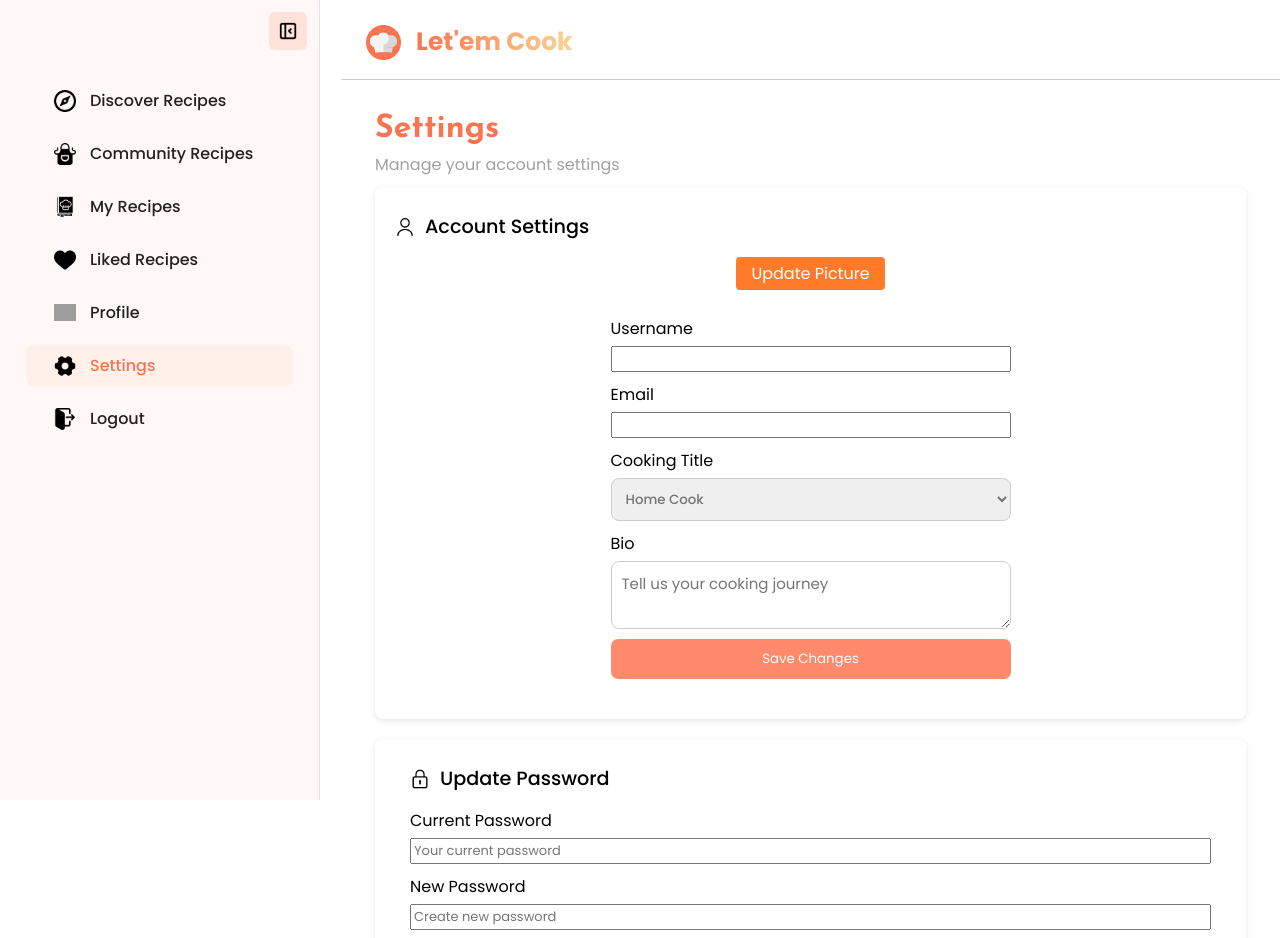
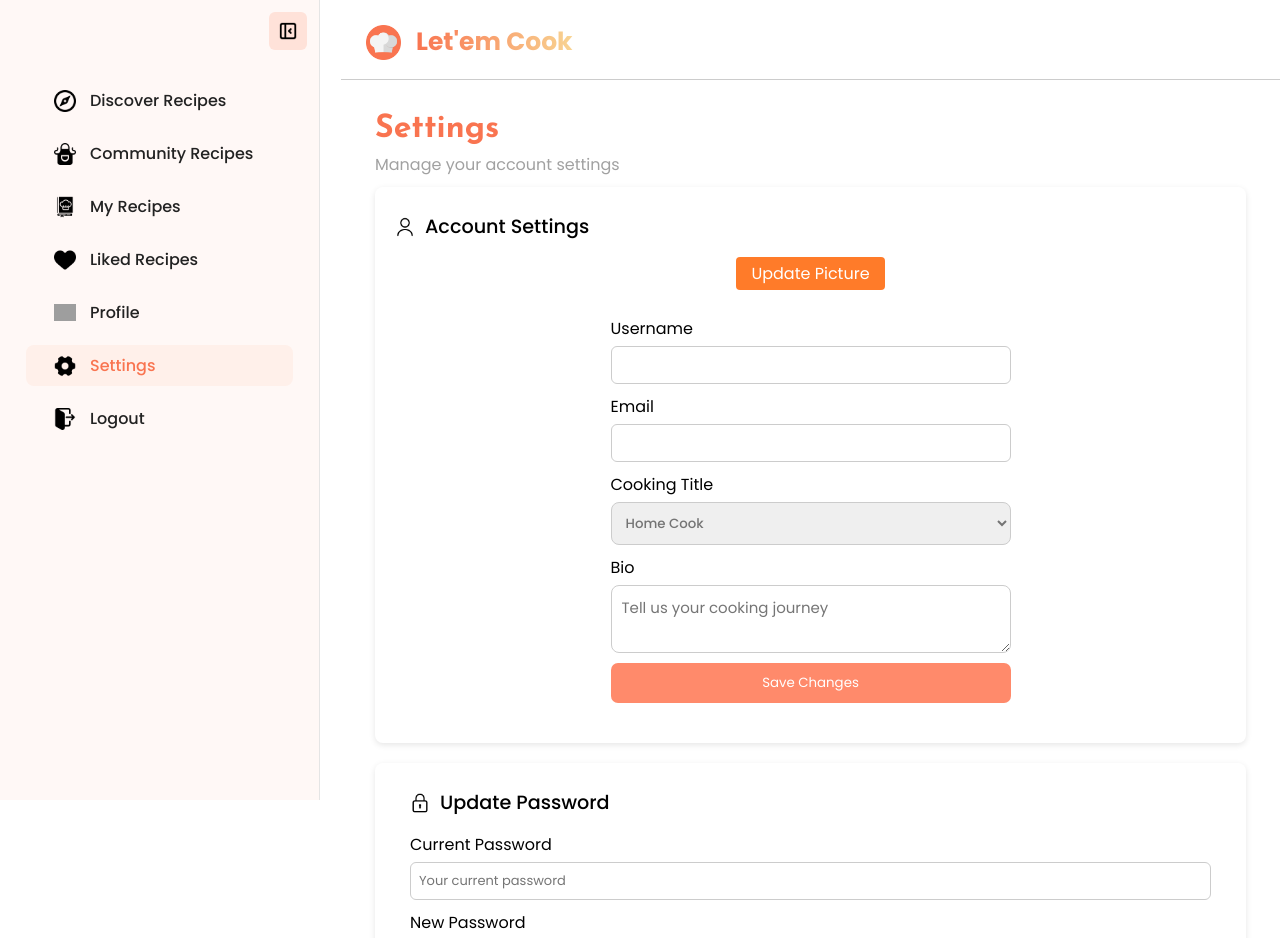
Before and after one commit to Syddevv/LetemCook, a React (Vite) app in the folder client/: page /settings in a window 1280 px wide. Shown: the top 938 px of the page. Built offline with nearby package versions, Linux system fonts and the light colour scheme; no server answers; grey boxes are pictures that could not be loaded.

Commit message:
fix issues in settings input

```diff
--- a/client/src/styles/Settings.css
+++ b/client/src/styles/Settings.css
@@ -62,6 +62,9 @@
 
 .account-settings-input input {
   font-weight: 400;
+  border-radius: 6px;
+  border: 1px solid #cccccc;
+  padding: 8px;
 }
 
 .bio {
@@ -152,6 +155,9 @@
 .update-password-input input {
   font-weight: 400;
   font-size: 13px;
+  border-radius: 6px;
+  border: 1px solid #cccccc;
+  padding: 8px;
 }
 
 .save-password-button {
```
